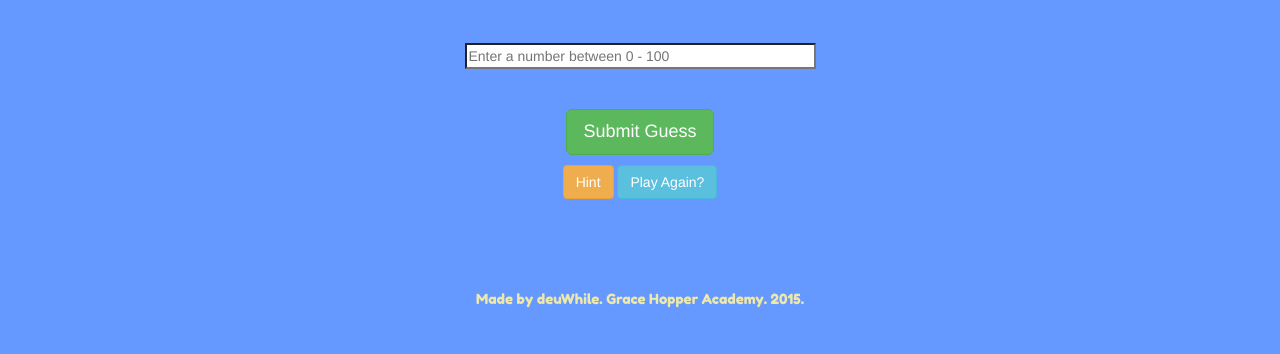
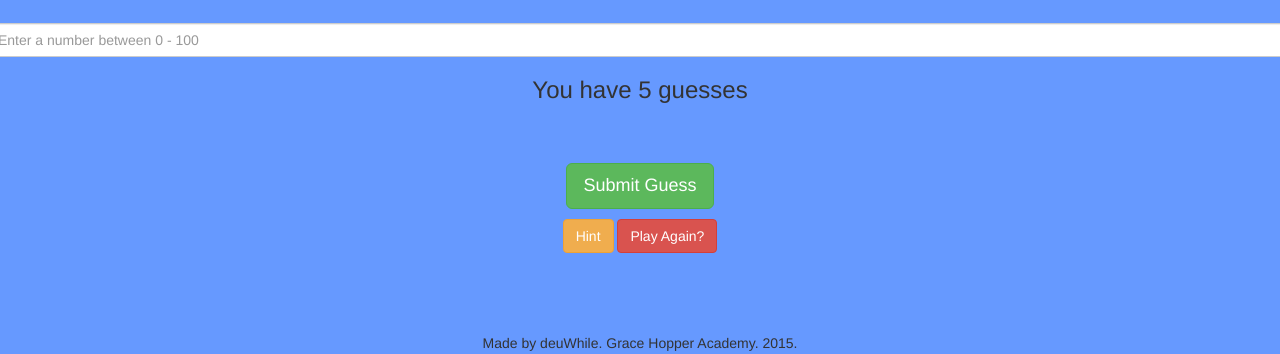
Before and after one commit to annadeu3/GuessingGame, a plain HTML site: page index.html in a window 1280 px wide. Shown: the part 446-800 px from the top of the page. Drawn offline with nearby package versions, Linux system fonts and the light colour scheme.

Commit message:
changes to the html

```diff
--- a/index.html
+++ b/index.html
@@ -8,7 +8,9 @@
       <link href='https://fonts.googleapis.com/css?family=Montserrat' rel='stylesheet' type='text/css'>
       <link href='https://fonts.googleapis.com/css?family=Sigmar+One' rel='stylesheet' type='text/css'>
       <link href='https://fonts.googleapis.com/css?family=Fredoka+One' rel='stylesheet' type='text/css'>
+
   </head>
+
   <body>
     <div class="container">
       <div class="jumbotron">
@@ -16,38 +18,38 @@
         <br>
         <p class="lead">The Guessing Game is simple! Input a number from 0-100.</p>
         <p class="rules"> You are 'hot' or 'cold' based on how close you are to the number.</p>
-
+      </div>
     </div>
 
     <div class="row">
-        <div>
-          <h2>Let's Start!</h2>
+        <h2 id="start">Let's Play!</h2>
         <br>
         <br>
-          <br>
-          <form>
           <div class="inputLine">
-              <input type ="text" name ="enterNumber" placeholder="Enter a number between 0 - 100" size= 40em >
+            <input type ="text" id ="playersGuess" placeholder="Enter a number between 0 - 100" class="form-control input">
           </div>
-          </form>
+        <h3 id="message1">You have 5 guesses</h3>
+        <h3 id="message2"></h3>
+        <h3 id="message3"></h3>
+        <h3 id="status"></h3>
         <br>
         <br>
         <p class="guessbtn">
-          <button class="btn btn-success btn-lg" href="#">Submit Guess</button>
+          <button type="button" id="submit" class="btn btn-success btn-lg" href="#">Submit Guess</button>
         </p>
-          <p class="hintbtn">
-          <button class="btn btn-warning" href="#" >Hint</button>
-          <button class="btn btn-info" href="#" >Play Again?</button>
-        </p>
+          <div class="hintbtn">
+            <button type="button" id="hint" class="btn btn-warning" href="#" >Hint</button>
+            <button type="button" id="reset" class="btn btn-danger" href="#">Play Again?</button>
           </div>
     </div>
       <br>
       <br>
       <br>
       <br>
-      <div>
-        <p id="end">Made by deuWhile. Grace Hopper Academy. 2015.</p>
+      <div class="container">
+        <footer class="end">Made by deuWhile. Grace Hopper Academy. 2015.</footer>
       </div>
-    </div>
+    <script src="https://ajax.googleapis.com/ajax/libs/jquery/2.1.4/jquery.min.js"></script>
+    <script src="js/guessingGame.js"></script>
   </body>
 </html>
```
Lines whose indentation alone changed are shown as unchanged.
